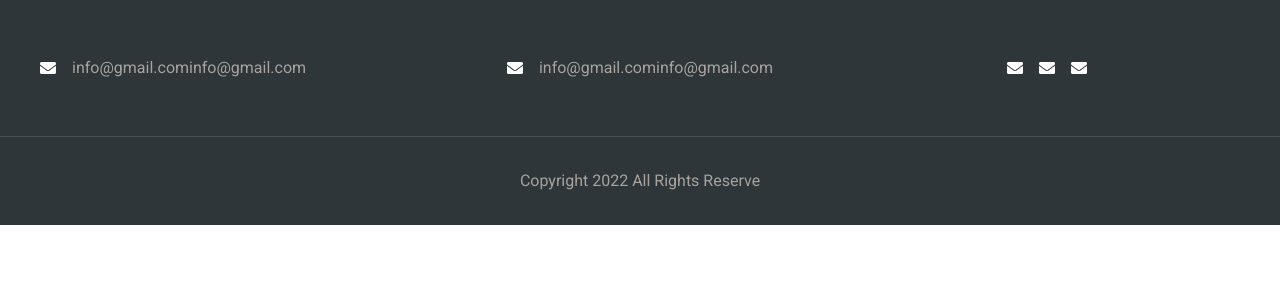
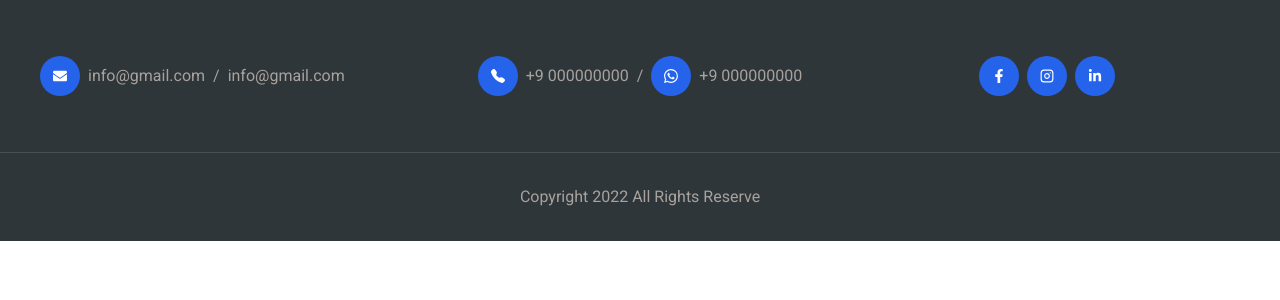
Before and after one commit to NishatFariza/assesment-solution, a React (Create React App) app: page / in a window 1280 px wide. Shown: the top 300 px of the page. Built offline with nearby package versions, Linux system fonts and the light colour scheme.

Commit message:
footer added

```diff
--- a/src/Pages/Shared/Footer/Footer.jsx
+++ b/src/Pages/Shared/Footer/Footer.jsx
@@ -1,6 +1,11 @@
 import React from "react";
 import "./Footer.css";
 import { FaEnvelope } from "react-icons/fa";
+import { BsTelephoneFill } from "react-icons/bs";
+import { FaLinkedinIn } from "react-icons/fa";
+import { FaFacebookF } from "react-icons/fa";
+import { BsWhatsapp } from "react-icons/bs";
+import { FiInstagram } from "react-icons/fi";
 
 const Footer = () => {
   const today = new Date();
@@ -9,19 +14,34 @@ const Footer = () => {
     <div className="footer-bg ">
       <div className="py-14 px-10 grid grid-cols-3 gap-5">
         <div className="flex  justify-start items-center">
-          <FaEnvelope className="text-white mr-4"></FaEnvelope>
-          <p className="text-stone-400">info@gmail.com</p>
+          <div className="w-[40px] h-[40px] rounded-full bg-blue-600 text-white flex justify-center items-center ">
+            <FaEnvelope className="text-sm cursor-pointer"></FaEnvelope>
+          </div>
+          <p className="text-stone-400 ml-2">info@gmail.com</p>
+          <p className="text-stone-400 mx-2">/</p>
           <p className="text-stone-400">info@gmail.com</p>
         </div>
         <div className="flex justify-center items-center ">
-          <FaEnvelope className="text-white mr-4"></FaEnvelope>
-          <p className="text-stone-400">info@gmail.com</p>
-          <p className="text-stone-400">info@gmail.com</p>
+          <div className="w-[40px] h-[40px] rounded-full bg-blue-600 text-white flex justify-center items-center ">
+            <BsTelephoneFill className="text-sm cursor-pointer"></BsTelephoneFill>
+          </div>
+          <p className="text-stone-400  ml-2">+9 000000000</p>
+          <p className="text-stone-400 mx-2">/</p>
+          <div className="w-[40px] h-[40px] rounded-full bg-blue-600 text-white flex justify-center items-center ">
+            <BsWhatsapp className="text-sm cursor-pointer"></BsWhatsapp>
+          </div>
+          <p className="text-stone-400 ml-2">+9 000000000</p>
         </div>
         <div className="flex justify-center items-center ">
-          <FaEnvelope className="text-white"></FaEnvelope>
-          <FaEnvelope className="text-white mx-4"></FaEnvelope>
-          <FaEnvelope className="text-white"></FaEnvelope>
+          <div className="w-[40px] h-[40px] rounded-full bg-blue-600 text-white flex justify-center items-center ">
+            <FaFacebookF className="text-sm cursor-pointer"></FaFacebookF>
+          </div>
+          <div className="w-[40px] h-[40px] rounded-full bg-blue-600 text-white flex justify-center items-center mx-2">
+            <FiInstagram className="text-sm cursor-pointer"></FiInstagram>
+          </div>
+          <div className="w-[40px] h-[40px] rounded-full bg-blue-600 text-white flex justify-center items-center ">
+            <FaLinkedinIn className="text-sm cursor-pointer"></FaLinkedinIn>
+          </div>
         </div>
       </div>
       <div className="text-center div-border py-8">
```
